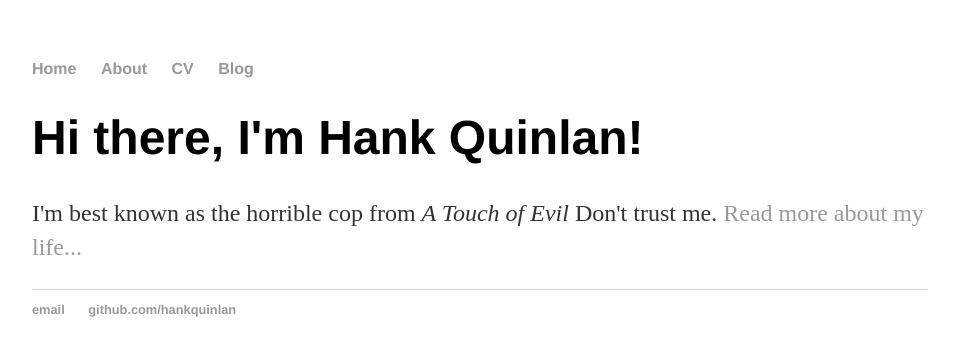
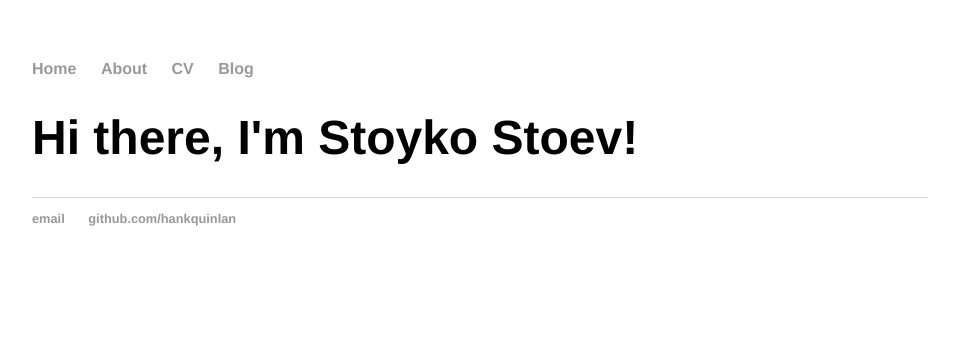
Before and after one commit to s7oev/s7oev.github.io, a Jekyll site: the page built from index.html, in a window 1280 px wide. Shown: the top 356 px of the page, without its empty margins (160-1115 px from the left). Built offline with Jekyll 4.4.1, drawn with Linux system fonts in a browser that asks for light colours.

Commit message:
Update index.html

```diff
--- a/index.html
+++ b/index.html
@@ -3,6 +3,5 @@ layout: default
 title: Hank Quinlan, Horrible Cop
 ---
 <div class="blurb">
-	<h1>Hi there, I'm Hank Quinlan!</h1>
-	<p>I'm best known as the horrible cop from <em>A Touch of Evil</em> Don't trust me. <a href="/about">Read more about my life...</a></p>
+	<h1>Hi there, I'm Stoyko Stoev!</h1>
 </div><!-- /.blurb -->
```
